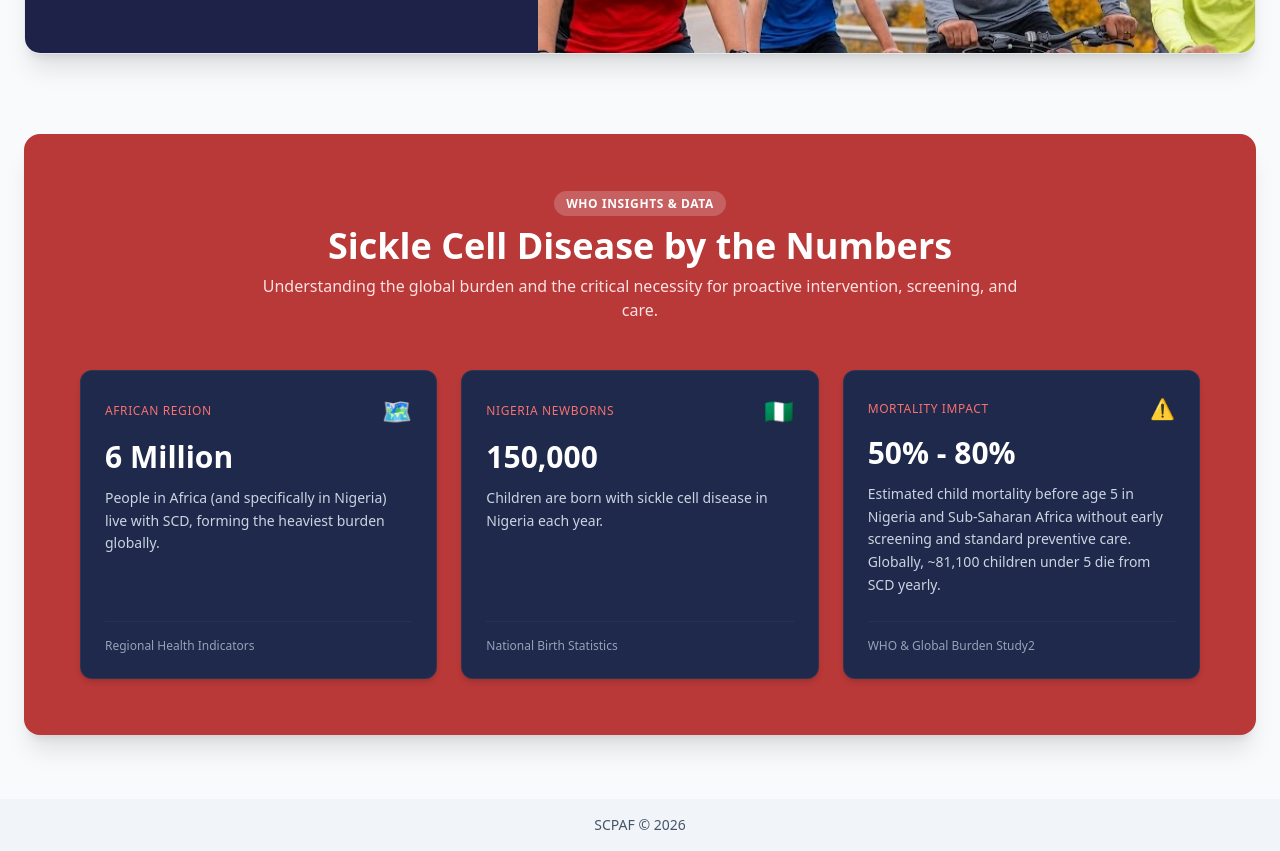
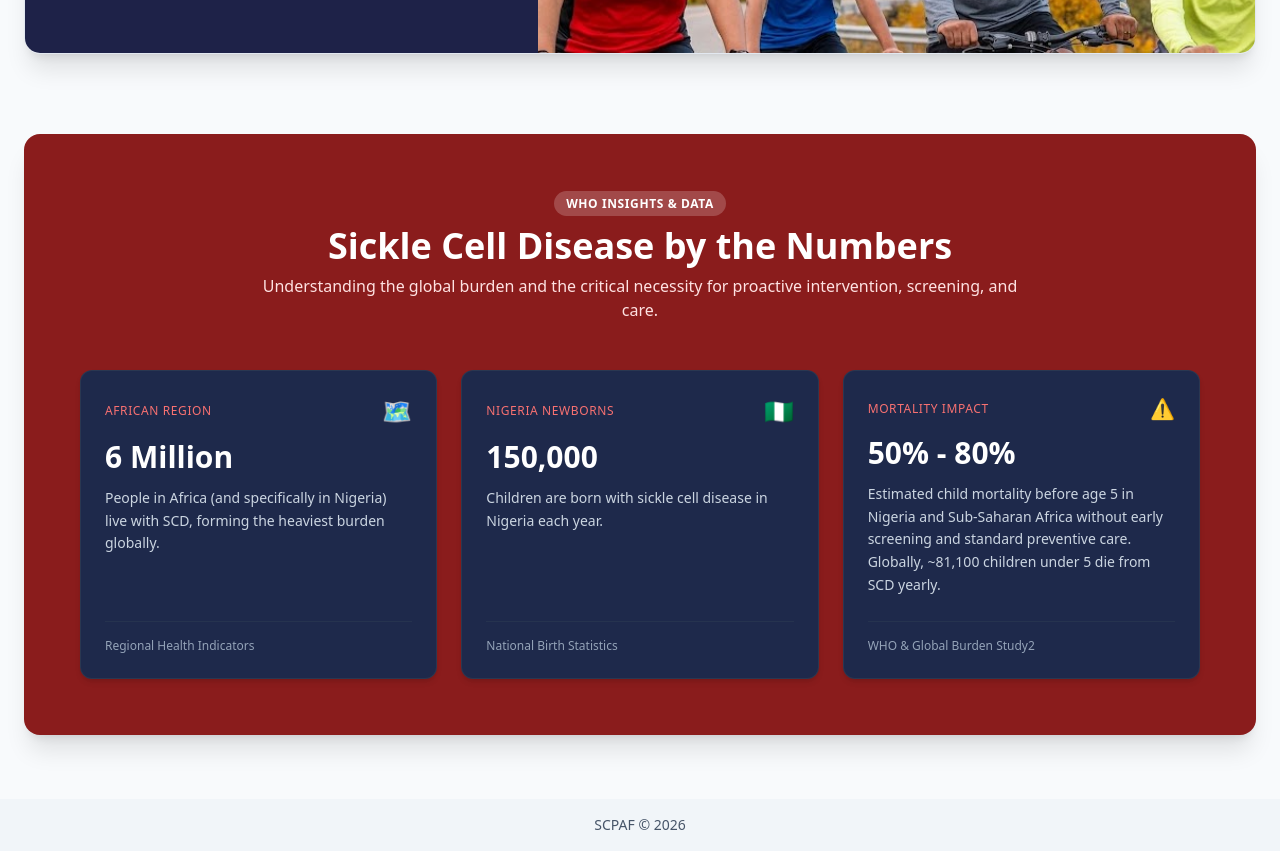
Before and after one commit to AdoleNG/scpaf, a React (Vite) app: page / in a window 1280 px wide. Shown: the part 1360-2211 px from the top of the page. Built offline with nearby package versions, Linux system fonts and the light colour scheme; no server answers.

Commit message:
updated stats panel3

```diff
--- a/src/pages/Home.jsx
+++ b/src/pages/Home.jsx
@@ -141,8 +141,8 @@ export default function Home() {
         </div>
       </section>
 
-      {/* GLOBAL & REGIONAL STATISTICS SECTION (Lighter shade of red background) */}
-      <section className="bg-[#B93838] text-white rounded-2xl p-8 md:p-14 shadow-xl">
+      {/* GLOBAL & REGIONAL STATISTICS SECTION (Using inline style matching the exact red background of the "What is Sickle Cell Disease?" card overlay: #8A1C1C) */}
+      <section className="text-white rounded-2xl p-8 md:p-14 shadow-xl" style={{ backgroundColor: "#8A1C1C" }}>
         <div className="text-center max-w-3xl mx-auto mb-12">
           <span className="bg-white/20 text-white text-xs font-semibold px-3 py-1 rounded-full uppercase tracking-wider">
             WHO Insights & Data
```
